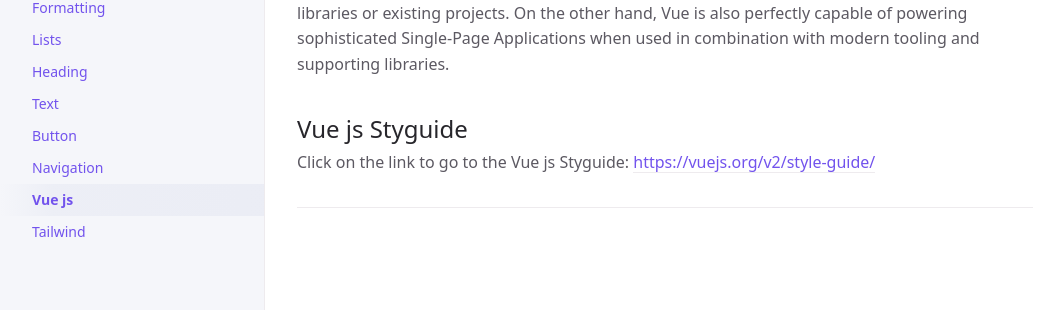
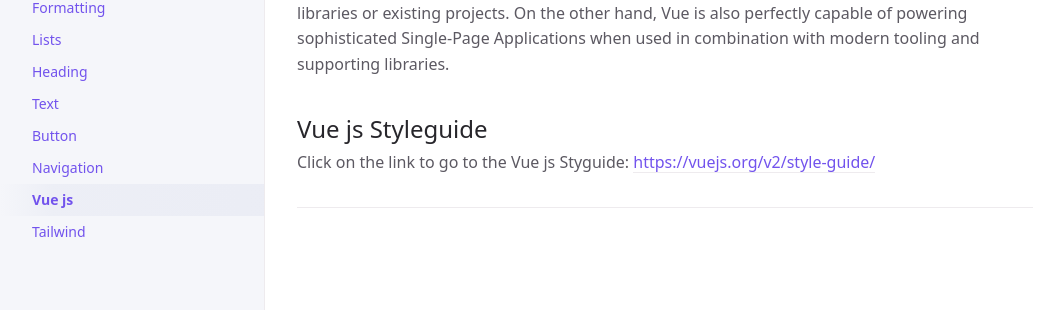
Before and after one commit to clinton9290/Styleguide, a Jekyll site: the page built from docs/Vue js.md, in a window 1280 px wide. Shown: the part 212-522 px from the top of the page, without its empty margins (107-1165 px from the left). Built offline with Jekyll 4.4.1, drawn with Linux system fonts in a browser that asks for light colours.

Commit message:
first commit

```diff
--- a/docs/Vue js.md
+++ b/docs/Vue js.md
@@ -8,5 +8,5 @@ nav_order: 10
 
 <p>Vue (pronounced /vjuː/, like view) is a progressive framework for building user interfaces. Unlike other monolithic frameworks, Vue is designed from the ground up to be incrementally adoptable. The core library is focused on the view layer only, and is easy to pick up and integrate with other libraries or existing projects. On the other hand, Vue is also perfectly capable of powering sophisticated Single-Page Applications when used in combination with modern tooling and supporting libraries.</p>
 
-## Vue js Styguide
+## Vue js Styleguide
 <p>Click on the link to go to the Vue js Styguide: <a href="https://vuejs.org/v2/style-guide/">https://vuejs.org/v2/style-guide/</a></p>
```
Also changed, not shown: docs/Navigation.md (+1 -1 lines), README.md.
